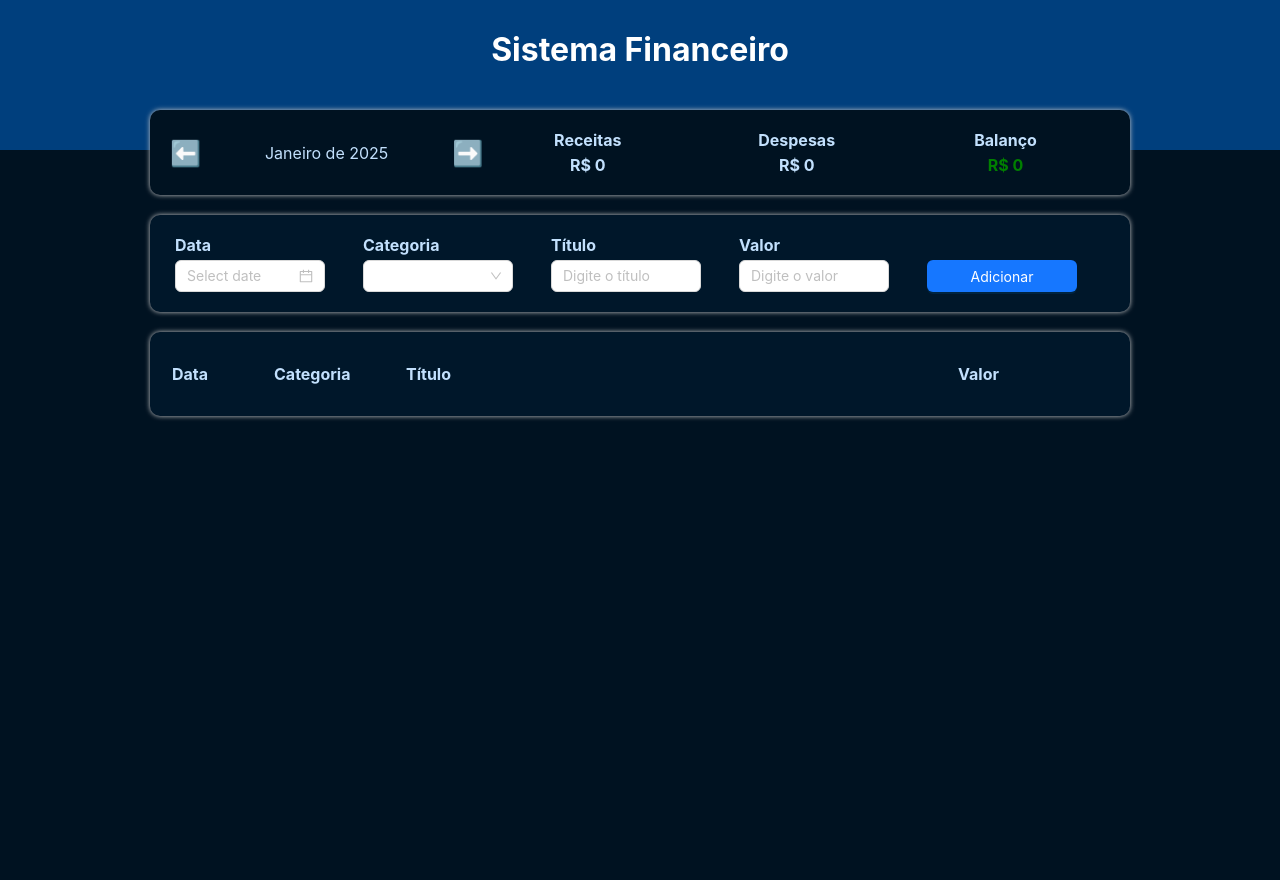
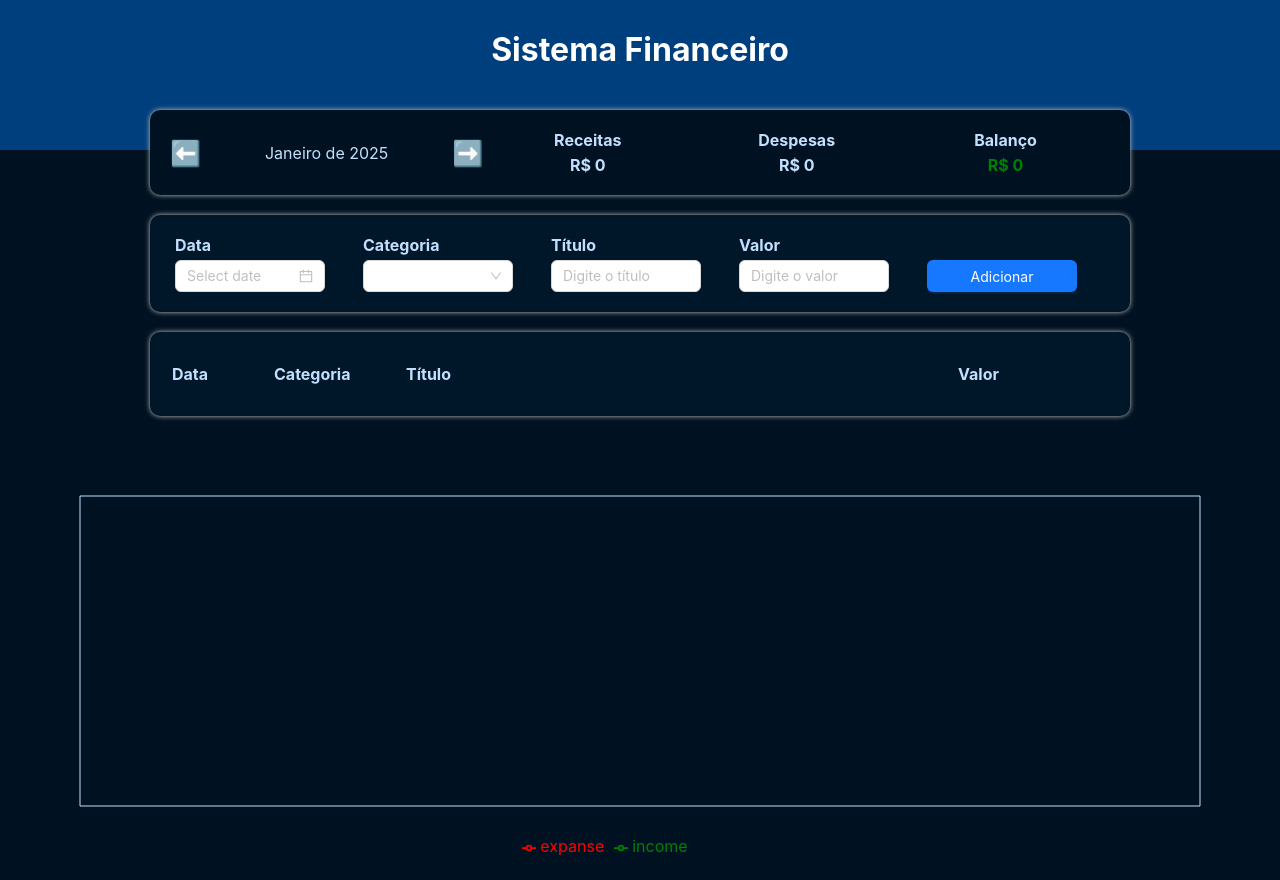
Before and after one commit to EsterKarolyne/SistemadeFinacas, a React (Create React App) app: page / in a window 1280 px wide. Before the commit the page ends 800 px from the top, so only its background shows below. Built offline with nearby package versions, Linux system fonts and the light colour scheme.

Commit message:
fieat: adiciona gráfico ao sistema financeiro

```diff
--- a/package.json
+++ b/package.json
@@ -14,6 +14,7 @@
     "react": "^17.0.2",
     "react-dom": "^17.0.2",
     "react-scripts": "4.0.3",
+    "recharts": "^2.15.0",
     "styled-components": "^5.3.3",
     "typescript": "^4.4.4",
     "web-vitals": "^1.1.2"
--- a/src/App.styles.ts
+++ b/src/App.styles.ts
@@ -24,4 +24,5 @@ export const HeaderText = styled.h1`
 export const Body = styled.div`
     margin: auto;
     max-width:980px;
+    margin-bottom:60px;
 `;
--- a/src/App.tsx
+++ b/src/App.tsx
@@ -7,13 +7,12 @@ import { getCurrentMonth, filterListByMonth } from "./helpers/dateFilter";
 import { TableArea } from "./components/TableArea";
 import { InfoArea } from "./components/InfoArea";
 import { InputArea } from "./components/InputArea";
-
+import Example from "./components/Chart";
 const App = () => {
   const [list, setList] = useState<Item[]>(() => {
     const savedList = localStorage.getItem("financeAppList");
     const parsedList = savedList ? JSON.parse(savedList) : items;
 
-    // Garantir que o campo `date` seja um objeto Date
     return parsedList.map((item: Item) => ({
       ...item,
       date: new Date(item.date),
@@ -53,7 +52,7 @@ const App = () => {
   };
 
   const handleAddItem = (item: Item) => {
-    const newItem = { ...item, date: new Date(item.date) }; // Garantir que o `date` é um objeto Date
+    const newItem = { ...item, date: new Date(item.date) };
     let newList = [...list];
     newList.push(newItem);
     setList(newList);
@@ -81,6 +80,7 @@ const App = () => {
 
         <TableArea list={filteredList} onRemoveItem={handleRemoveItem} />
       </C.Body>
+      <Example filteredList={filteredList} income={income} expanse={expanse}/>
     </C.Container>
   );
 };
--- /dev/null
+++ b/src/components/Chart/index.tsx
@@ -0,0 +1,59 @@
+import {categories} from "../../data/categories";
+import {
+  Line,
+  XAxis,
+  YAxis,
+  CartesianGrid,
+  Tooltip,
+  Legend,
+  ResponsiveContainer,
+  ComposedChart,
+
+} from "recharts";
+
+const Chart = ({ filteredList }: any) => {
+    const isExpense = (item: any) => {
+        return categories[item.category].expense;
+    };
+
+    const cleanList = filteredList.map((item: any) => ({
+        date: item.date.toLocaleDateString() ,
+        expanse: isExpense(item) ? item.value : 0,
+        income: !isExpense(item) ? item.value : 0,
+    }));
+
+
+
+  return (
+    <ResponsiveContainer width="100%" height={400}>
+      <ComposedChart
+        width={500}
+        height={400}
+        data={cleanList}
+        margin={{
+          top: 20,
+          right: 80,
+          bottom: 20,
+          left: 20,
+        }}
+      >
+        <CartesianGrid stroke="#C2E0FD" />
+        <Tooltip />
+        <Legend />
+        <XAxis
+        stroke="#C2E0FD"
+          dataKey="date"
+          label={{ value: "Data", position: "insideBottomRight", offset: 0, color:"#C2E0FD" }}
+        />
+        <YAxis
+        stroke="#C2E0FD"
+          label={{ value: "Quantia", angle: -90, position: "insideLeft", color:"#C2E0FD" }}
+        />
+        <Line type="monotone" dataKey="expanse" stroke="red" />
+        <Line type="monotone" dataKey="income" stroke="green" />
+      </ComposedChart>
+    </ResponsiveContainer>
+  );
+};
+
+export default Chart;
--- a/src/components/InputArea/styles.ts
+++ b/src/components/InputArea/styles.ts
@@ -9,6 +9,7 @@ export const Container = styled.div`
   margin-top: 20px;
   display: flex;
   align-items: center;
+  flex-wrap: wrap;
 `;
 
 export const InputLabel = styled.label`
--- a/src/index.tsx
+++ b/src/index.tsx
@@ -11,7 +11,4 @@ ReactDOM.render(
   document.getElementById('root')
 );
 
-// If you want to start measuring performance in your app, pass a function
-// to log results (for example: reportWebVitals(console.log))
-// or send to an analytics endpoint. Learn more: https://bit.ly/CRA-vitals
 reportWebVitals();
```
Also changed, not shown: 1 other file (tests, documents, lock files or other folders).
